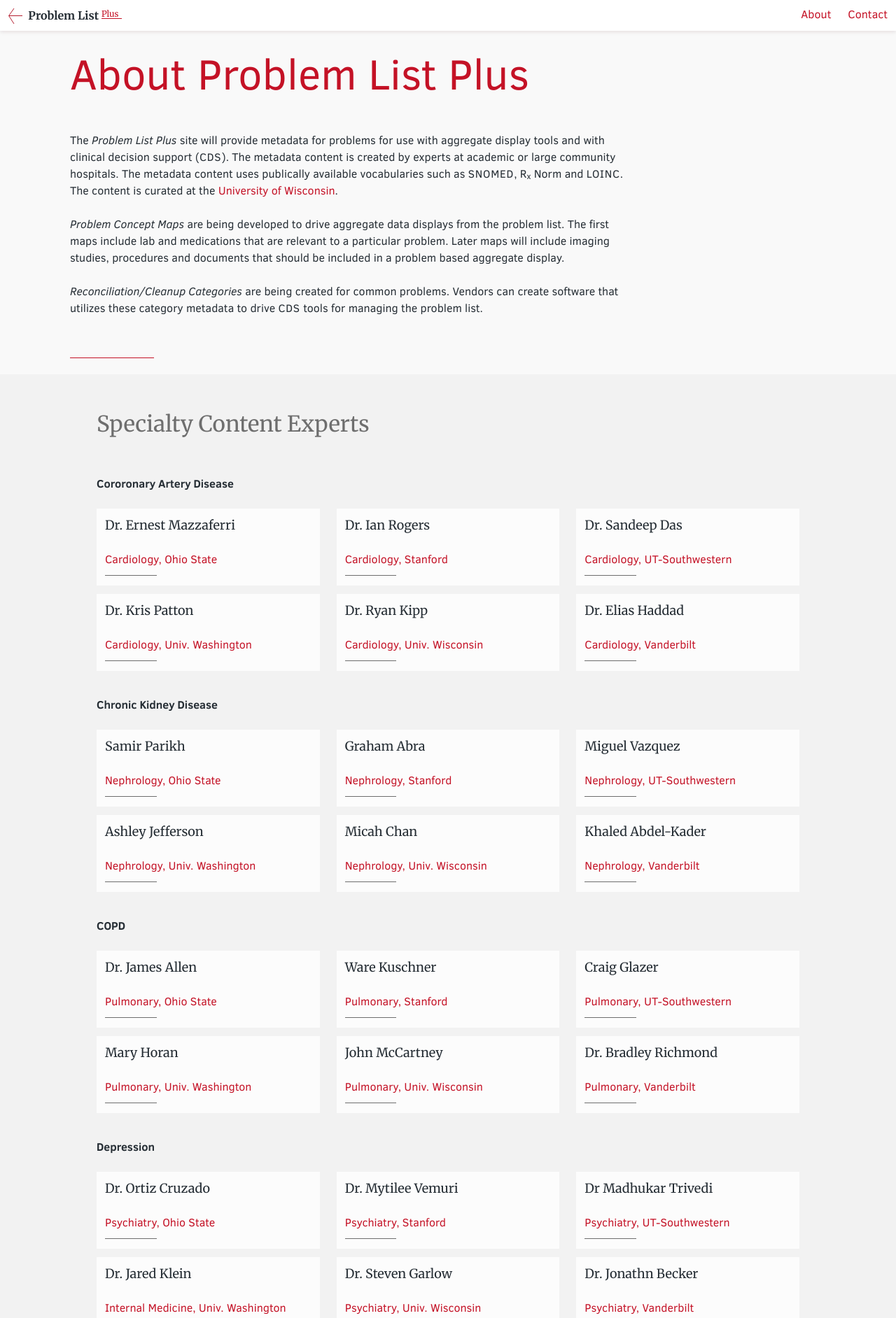
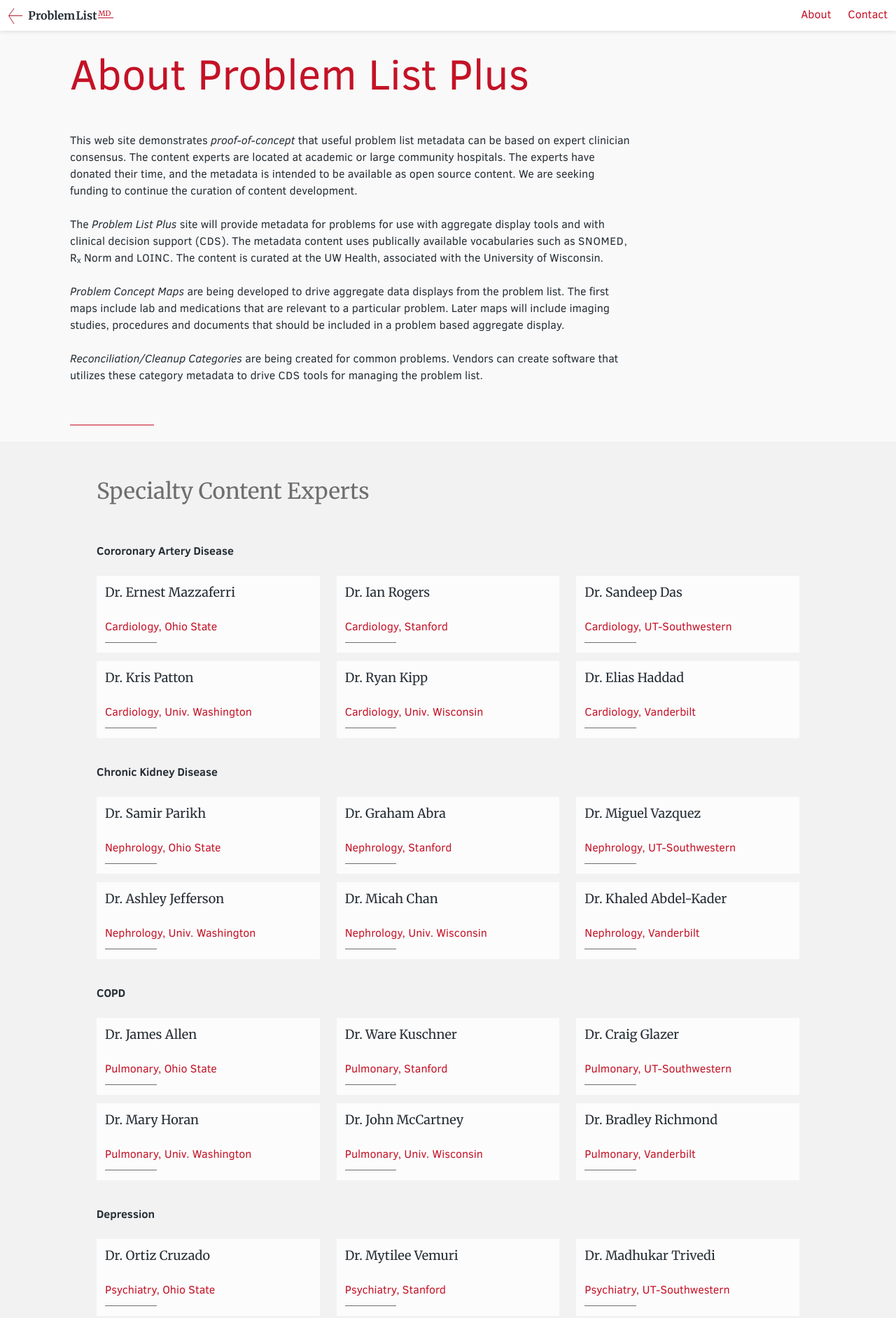
Before and after one commit to UWHealth/Problem-Lists-Plus, a website: page about.html in a window 1280 px wide. Shown: the top 1884 px of the page at 70% size. Drawn offline with nearby package versions, Linux system fonts and the light colour scheme.

Commit message:
Add disclaimer, update site name/logo

```diff
--- a/_partials/sass/components/_c-logo.scss
+++ b/_partials/sass/components/_c-logo.scss
@@ -4,12 +4,13 @@
     font-family: $secondary-font-stack;
     font-weight: 700;
     color: color(type);
+    word-spacing: -.15em;
 }
 
 .logo--hero {
     @include mq(smalls) {
         .hero & {
-            font-size: 9.5vw;
+            font-size: 9.35vw;
         }
     }
 }
@@ -17,11 +18,11 @@
 .logo__plus {
     position: relative;
     display: inline-block;
-    top: -.35em;
+    top: -.5em;
     border-bottom: .075em solid;
     padding-right: .35em;
     color: color(links);
-    font-size: .75em;
+    font-size: .65em;
     font-weight: 400;
     line-height: 1;
 }
--- a/about.html
+++ b/about.html
@@ -9,7 +9,7 @@
     <meta name="description" content="A problem-oriented medical mapping system">
     <meta name="viewport" content="width=device-width, initial-scale=1">
 
-    <title>About Problem List Plus</title>
+    <title>About Problem List-MD</title>
 
     <link rel="apple-touch-icon" sizes="180x180" href="favicons/apple-touch-icon.png">
     <link rel="icon" type="image/png" href="favicons/favicon-32x32.png" sizes="32x32">
@@ -36,7 +36,7 @@
             <a href="index.html" title="Go Home" class="nowrap">
                 <img src="img/icon_arrow.svg">
                 <div class="logo logo--top-nav align_middle">
-                    Problem List <span class="logo__plus">Plus</span>
+                    Problem List&nbsp;<span class="logo__plus">MD</span>
                 </div>
             </a>
         </div>
@@ -53,11 +53,16 @@
         <div class="wrap wrap--large">
             <h1 class="heading--page">About Problem List Plus</h1>
             <div class="content pad_t pad_b">
-                <p>The <em>Problem List Plus</em> site will provide metadata for problems for use with aggregate display tools and with clinical decision support (<abbr>CDS</abbr>). The metadata content is created by experts at academic or large community hospitals. The metadata content uses publically available vocabularies such as <abbr title="Systematized Nomenclature of Medicine">SNOMED</abbr>, R<sub>x</sub>&nbsp;Norm and <abbr title="Logical Observation Identifiers Names and Codes">LOINC</abbr>. The content is curated at the <a href="http://www.wisc.edu">University of Wisconsin</a>.</p>
-                <p>
-                <em>Problem Concept Maps</em> are being developed to drive aggregate data displays from the problem list. The first maps include lab and medications that are relevant to a particular problem. Later maps will include imaging studies, procedures and documents that should be included in a problem based aggregate display.</p>
-                <p>
-                <em>Reconciliation/Cleanup Categories</em> are being created for common problems. Vendors can create software that utilizes these category metadata to drive <abbr title="Clinical decision support">CDS</abbr> tools for managing the problem list.</p>
+                <p>This web site demonstrates <em>proof-of-concept</em> that useful problem list metadata can be based on expert clinician consensus. The content experts are located at  academic or large community hospitals. The experts have donated their time, and the metadata is intended to be available as open source content.  We are seeking funding to continue the curation of content development.
+                </p>
+
+                <p>The <em>Problem List Plus</em> site will provide metadata for problems for use with aggregate display tools and with clinical decision support (<abbr>CDS</abbr>). The metadata content uses publically available vocabularies such as <abbr title="Systematized Nomenclature of Medicine">SNOMED</abbr>, R<sub>x</sub>&nbsp;Norm and <abbr title="Logical Observation Identifiers Names and Codes">LOINC</abbr>. The content is curated at the UW Health, associated with the University of Wisconsin.
+                </p>
+
+                <p><em>Problem Concept Maps</em> are being developed to drive aggregate data displays from the problem list. The first maps include lab and medications that are relevant to a particular problem. Later maps will include imaging studies, procedures and documents that should be included in a problem based aggregate display.</p>
+
+                <p><em>Reconciliation/Cleanup Categories</em> are being created for common problems. Vendors can create software that utilizes these category metadata to drive <abbr title="Clinical decision support">CDS</abbr> tools for managing the problem list.
+                </p>
 
             </div>
         </div>
@@ -79,24 +84,25 @@
             <article class="grid__item third"><div class="panel space_b_half"><h3 class="h6 txt-normal">Dr. Elias Haddad</h3><div class="panel__foot">Cardiology, Vanderbilt</div></div></article>
 
             <p class="grid__item space_t"><strong>Chronic Kidney Disease</strong></p>
-            <article class="grid__item third"><div class="panel space_b_half"><h3 class="h6 txt-normal">Samir Parikh</h3><div class="panel__foot">Nephrology, Ohio State</div></div></article>
-            <article class="grid__item third"><div class="panel space_b_half"><h3 class="h6 txt-normal">Graham Abra</h3><div class="panel__foot">Nephrology, Stanford</div></div></article>
-            <article class="grid__item third"><div class="panel space_b_half"><h3 class="h6 txt-normal">Miguel Vazquez</h3><div class="panel__foot">Nephrology, UT-Southwestern</div></div></article>
-            <article class="grid__item third"><div class="panel space_b_half"><h3 class="h6 txt-normal">Ashley Jefferson</h3><div class="panel__foot">Nephrology, Univ. Washington</div></div></article>
-            <article class="grid__item third"><div class="panel space_b_half"><h3 class="h6 txt-normal">Micah Chan</h3><div class="panel__foot">Nephrology, Univ. Wisconsin</div></div></article>
-            <article class="grid__item third"><div class="panel space_b_half"><h3 class="h6 txt-normal">Khaled Abdel-Kader</h3><div class="panel__foot">Nephrology, Vanderbilt</div></div></article>
+            <article class="grid__item third"><div class="panel space_b_half"><h3 class="h6 txt-normal">Dr. Samir Parikh</h3><div class="panel__foot">Nephrology, Ohio State</div></div></article>
+            <article class="grid__item third"><div class="panel space_b_half"><h3 class="h6 txt-normal">Dr. Graham Abra</h3><div class="panel__foot">Nephrology, Stanford</div></div></article>
+            <article class="grid__item third"><div class="panel space_b_half"><h3 class="h6 txt-normal">Dr. Miguel Vazquez</h3><div class="panel__foot">Nephrology, UT-Southwestern</div></div></article>
+            <article class="grid__item third"><div class="panel space_b_half"><h3 class="h6 txt-normal">Dr. Ashley Jefferson</h3><div class="panel__foot">Nephrology, Univ. Washington</div></div></article>
+            <article class="grid__item third"><div class="panel space_b_half"><h3 class="h6 txt-normal">Dr. Micah Chan</h3><div class="panel__foot">Nephrology, Univ. Wisconsin</div></div></article>
+            <article class="grid__item third"><div class="panel space_b_half"><h3 class="h6 txt-normal">Dr. Khaled Abdel-Kader</h3><div class="panel__foot">Nephrology, Vanderbilt</div></div></article>
 
             <p class="grid__item space_t"><strong>COPD</strong></p>
             <article class="grid__item third"><div class="panel space_b_half"><h3 class="h6 txt-normal">Dr. James Allen</h3><div class="panel__foot">Pulmonary, Ohio State</div></div></article>
-            <article class="grid__item third"><div class="panel space_b_half"><h3 class="h6 txt-normal">Ware Kuschner</h3><div class="panel__foot">Pulmonary, Stanford</div></div></article>
-            <article class="grid__item third"><div class="panel space_b_half"><h3 class="h6 txt-normal">Craig Glazer</h3><div class="panel__foot">Pulmonary, UT-Southwestern</div></div></article>
-            <article class="grid__item third"><div class="panel space_b_half"><h3 class="h6 txt-normal">Mary Horan</h3><div class="panel__foot">Pulmonary, Univ. Washington</div></div></article>
-            <article class="grid__item third"><div class="panel space_b_half"><h3 class="h6 txt-normal">John McCartney</h3><div class="panel__foot">Pulmonary, Univ. Wisconsin</div></div></article>
+            <article class="grid__item third"><div class="panel space_b_half"><h3 class="h6 txt-normal">Dr. Ware Kuschner</h3><div class="panel__foot">Pulmonary, Stanford</div></div></article>
+            <article class="grid__item third"><div class="panel space_b_half"><h3 class="h6 txt-normal">Dr. Craig Glazer</h3><div class="panel__foot">Pulmonary, UT-Southwestern</div></div></article>
+            <article class="grid__item third"><div class="panel space_b_half"><h3 class="h6 txt-normal">Dr. Mary Horan</h3><div class="panel__foot">Pulmonary, Univ. Washington</div></div></article>
+            <article class="grid__item third"><div class="panel space_b_half"><h3 class="h6 txt-normal">Dr. John McCartney</h3><div class="panel__foot">Pulmonary, Univ. Wisconsin</div></div></article>
             <article class="grid__item third"><div class="panel space_b_half"><h3 class="h6 txt-normal">Dr. Bradley Richmond</h3><div class="panel__foot">Pulmonary, Vanderbilt</div></div></article>
 
             <p class="grid__item space_t"><strong>Depression</strong></p>
             <article class="grid__item third"><div class="panel space_b_half"><h3 class="h6 txt-normal">Dr. Ortiz Cruzado</h3><div class="panel__foot">Psychiatry, Ohio State</div></div></article>
-            <article class="grid__item third"><div class="panel space_b_half"><h3 class="h6 txt-normal">Dr. Mytilee Vemuri</h3><div class="panel__foot">Psychiatry, Stanford</div></div></article><article class="grid__item third"><div class="panel space_b_half"><h3 class="h6 txt-normal">Dr Madhukar Trivedi</h3><div class="panel__foot">Psychiatry, UT-Southwestern</div></div></article>
+            <article class="grid__item third"><div class="panel space_b_half"><h3 class="h6 txt-normal">Dr. Mytilee Vemuri</h3><div class="panel__foot">Psychiatry, Stanford</div></div></article>
+            <article class="grid__item third"><div class="panel space_b_half"><h3 class="h6 txt-normal">Dr. Madhukar Trivedi</h3><div class="panel__foot">Psychiatry, UT-Southwestern</div></div></article>
             <article class="grid__item third"><div class="panel space_b_half"><h3 class="h6 txt-normal">Dr. Jared Klein</h3><div class="panel__foot">Internal Medicine, Univ. Washington</div></div></article>
             <article class="grid__item third"><div class="panel space_b_half"><h3 class="h6 txt-normal">Dr. Steven Garlow</h3><div class="panel__foot">Psychiatry, Univ. Wisconsin</div></div></article>
             <article class="grid__item third"><div class="panel space_b_half"><h3 class="h6 txt-normal">Dr. Jonathn Becker</h3><div class="panel__foot">Psychiatry, Vanderbilt</div></div></article>
@@ -185,7 +191,7 @@ End jQuery
         </p> -->
         <div class="grid">
             <div class="grid__item half">
-                Copyright &copy; 2016 Problem List Plus
+                Copyright &copy; 2016 Problem List-MD
             </div>
             <div class="grid__item half">
                 <div class="align_right">
--- a/css/print.css
+++ b/css/print.css
@@ -178,3 +178,8 @@ h3 {
 .half {
   width: 50%;
 }
+
+.wrap {
+    display: block;
+    margin: 5pt auto;
+}
```
Also changed, not shown: contact.html (+3 -3 lines), index.html (+5 -5 lines), osteoporosis.html (+29 -9 lines), css/main.css, css/main.min.css, 6 other files.
